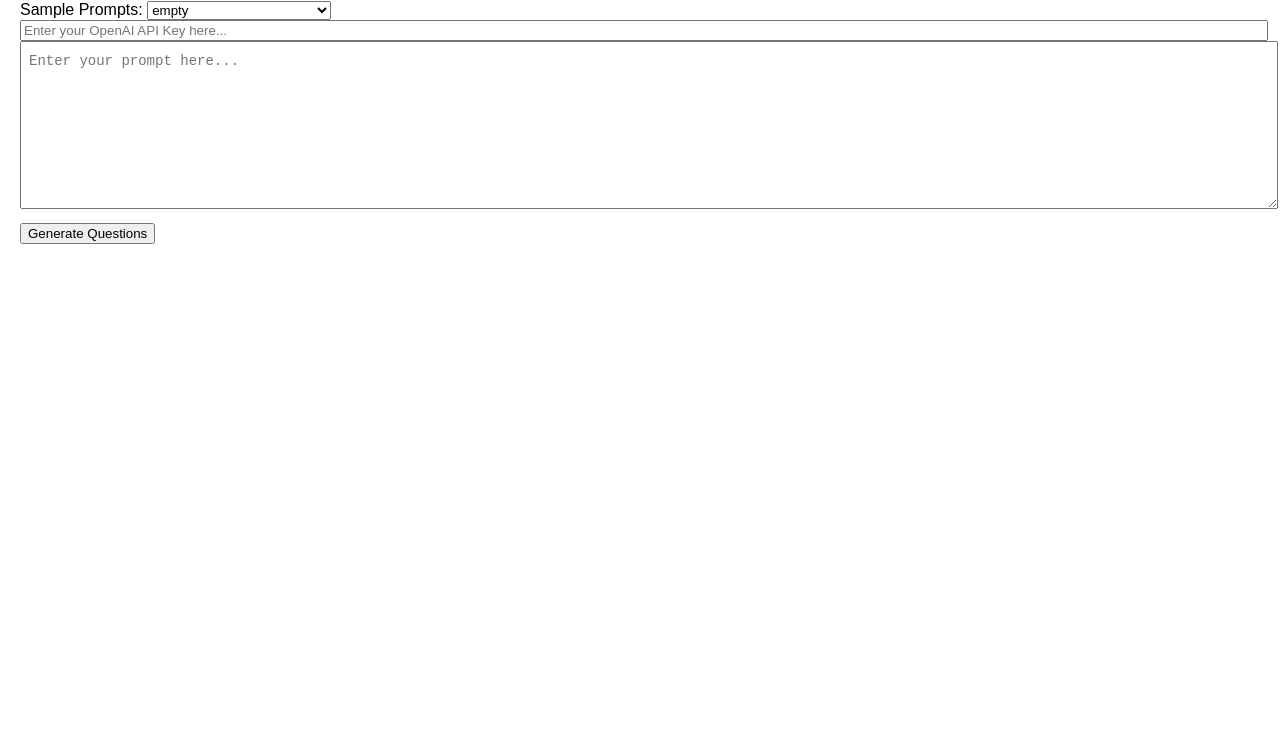
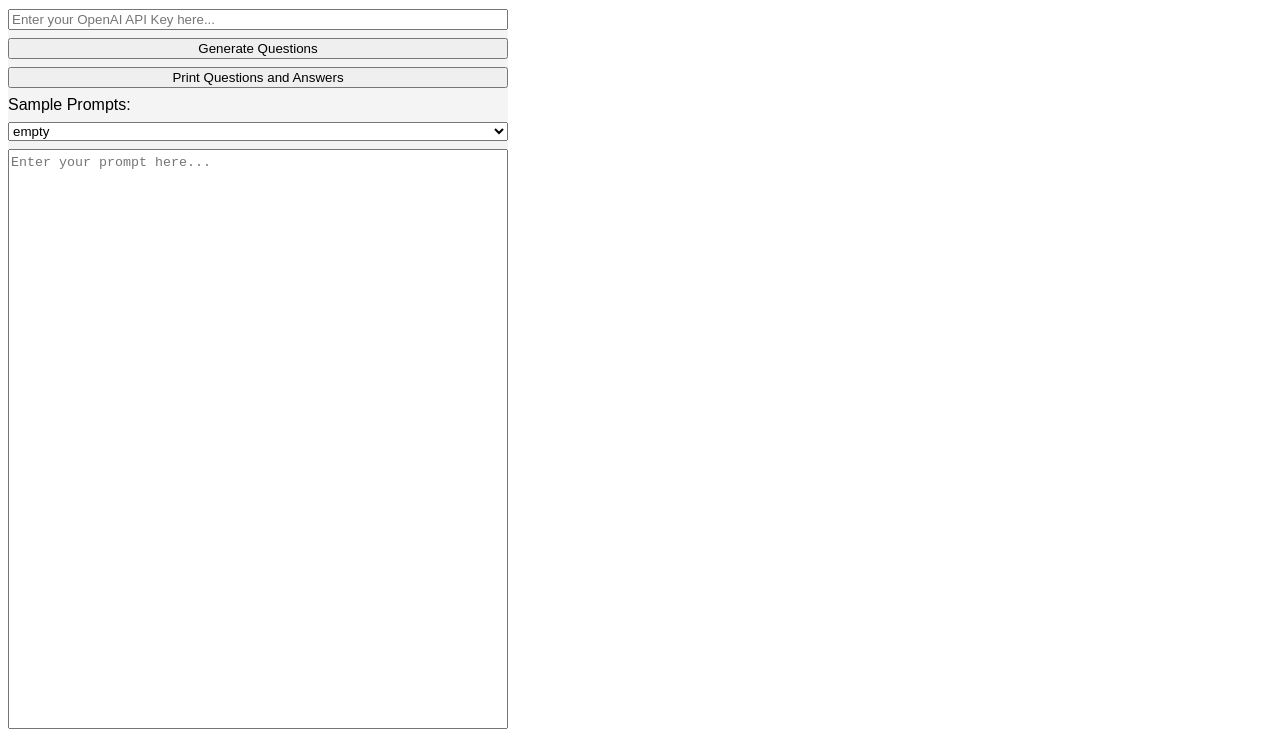
Before and after one commit to markallanson/11-plus-question-generator, a plain HTML site: page index.html in a window 1280 px wide. Shown: the part 79-808 px from the top of the page. Drawn offline with Linux system fonts and the light colour scheme.

Commit message:
Basic site and print style

```diff
--- a/app.css
+++ b/app.css
@@ -1,13 +1,17 @@
 /* Basic styling for the layout */
+html,
 body {
     font-family: Arial, sans-serif;
-    margin: 20px;
+    height: 100%;
+    width: 100%;
 }
+
 table {
     width: 100%;
     border-collapse: collapse;
     margin-bottom: 20px;
 }
+
 table,
 th,
 td {
@@ -15,40 +19,73 @@ td {
     padding: 8px;
     text-align: left;
 }
+
 th {
     background-color: #f2f2f2;
 }
+
 .btn {
-    padding: 10px 20px;
     background-color: #4caf50;
     color: white;
     border: none;
     cursor: pointer;
     border-radius: 4px;
 }
+
 .btn:hover {
     background-color: #45a049;
 }
+
 input#openAiApiKey {
     width: 100%;
+    box-sizing: border-box;
 }
+
 textarea {
+    flex: 1;
     width: 100%;
-    height: 150px;
-    resize: vertical;
-    margin-bottom: 10px;
-    padding: 8px;
-    font-size: 14px;
     line-height: 1.6;
+    box-sizing: border-box;
+    resize: none;
 }
-@media print {
-    .nonPrintable {
-        display: none;
-    }
 
-    table#questions tr {
-        font-size: 8pt;
-        height: 6em;
-        vertical-align: top;
-    }
+div#container {
+    display: flex;
+    flex-direction: column;
+    height: 100%;
 }
+
+div#content {
+    display: flex;
+    flex: 1;
+    height: 100%;
+}
+
+div#sidebar {
+    display: flex;
+    flex-direction: column;
+    background-color: #f4f4f4;
+    width: 500px;
+    height: 100%;
+    box-sizing: border-box;
+}
+
+div#sidebar-content {
+    flex: 1;
+    display: flex;
+    gap: 0.5em;
+    flex-direction: column;
+    box-sizing: border-box;
+}
+
+div#main {
+    flex: 1;
+    padding: 1rem;
+    height: 100%;
+    box-sizing: border-box;
+}
+
+div#footer {
+    vertical-align: middle;
+    display: none;
+}
--- a/app.js
+++ b/app.js
@@ -105,3 +105,9 @@ function displayAnswers(questions) {
 
   document.getElementById("answersWrapper").innerHTML = tableHTML;
 }
+
+// Button to print the page
+function printPage() {
+  window.print();
+}
+document.getElementById("printButton").addEventListener("click", printPage);
--- a/app.print.css
+++ b/app.print.css
@@ -1,6 +1,37 @@
 @media print {
+    @page {
+        size: auto;
+        margin: 1em;
+    }
+
+    /* Hide all printed page decoration (page numbers, filename, etc) */
+    @page {
+        @top-left {
+            content: none;
+        }
+        @top-center {
+            content: none;
+        }
+        @top-right {
+            content: none;
+        }
+        @bottom-left {
+            content: none;
+        }
+        @bottom-center {
+            content: none;
+        }
+        @bottom-right {
+            content: none;
+        }
+    }
+
     .nonPrintable {
         display: none;
+    }
+
+    h1 {
+        font-size: 20px;
     }
 
     table#questions tr {
@@ -9,4 +40,15 @@
         max-height: 6em;
         vertical-align: top;
     }
+
+    div#sidebar {
+        display: none;
+    }
+
+    div#footer {
+        margin-left: auto;
+        margin-right: auto;
+        display: block;
+        font-size: 8px;
+    }
 }
--- a/index.html
+++ b/index.html
@@ -3,24 +3,40 @@
     <head>
         <meta charset="UTF-8" />
         <meta name="viewport" content="width=device-width, initial-scale=1.0" />
-        <title>OpenAI 11+ Practice Questions Generator</title>
+        <title>OpenAI/GPT 11+ Practice Questions Generator</title>
         <link rel="stylesheet" href="app.css">
         <link rel="stylesheet" href="app.print.css">
     </head>
     <body>
-        <h1 class="nonPrintable">OpenAI 11+ Practice Questions Generator</h1>
+        <div id="container">
+            <header>
+                <h1 class="nonPrintable">OpenAI/GPT 11+ Practice Questions Generator</h1>
+            </header>
+            <div id="content">
+                <div id="sidebar">
+                    <div id="sidebar-content">
+                        <input class="nonPrintable" id="openAiApiKey" placeholder="Enter your OpenAI API Key here..."></input>
+                        <button class="nonPrintable" onclick="generateQuestions()">
+                            Generate Questions
+                        </button>
+                        <button id="printButton" class="nonPrintable">Print Questions and Answers</button>
                         Sample Prompts: <select class="nonPrintable" id="promptSelector"></select>
-        <input class="nonPrintable" id="openAiApiKey" placeholder="Enter your OpenAI API Key here..."></input>
                         <textarea
                             id="promptInput"
                             placeholder="Enter your prompt here..."
                             class="nonPrintable"
                         ></textarea>
-        <button class="nonPrintable" onclick="generateQuestions()">
-            Generate Questions
-        </button>
+                    </div>
+                </div>
+                <div id="main">
                     <div id="questionsWrapper"></div>
                     <div id="answersWrapper"></div>
+                    <div id="footer">
+                        Generated by the OpenAI/ChatGPT 11+ Question Generator. The questions provided are intended for practice purposes only and are not guaranteed to reflect the actual content or format of the test you are preparing for. Please use these questions as a supplementary study tool and refer to official study guides and materials for accurate preparation.
+                    </div>
+                </div>
+            </div>
+        </div>
 
         <script src="prompts.js"></script>
         <script src="app.js"></script>
```
Also changed, not shown: 1 other file. Lines whose indentation alone changed are shown as unchanged.
